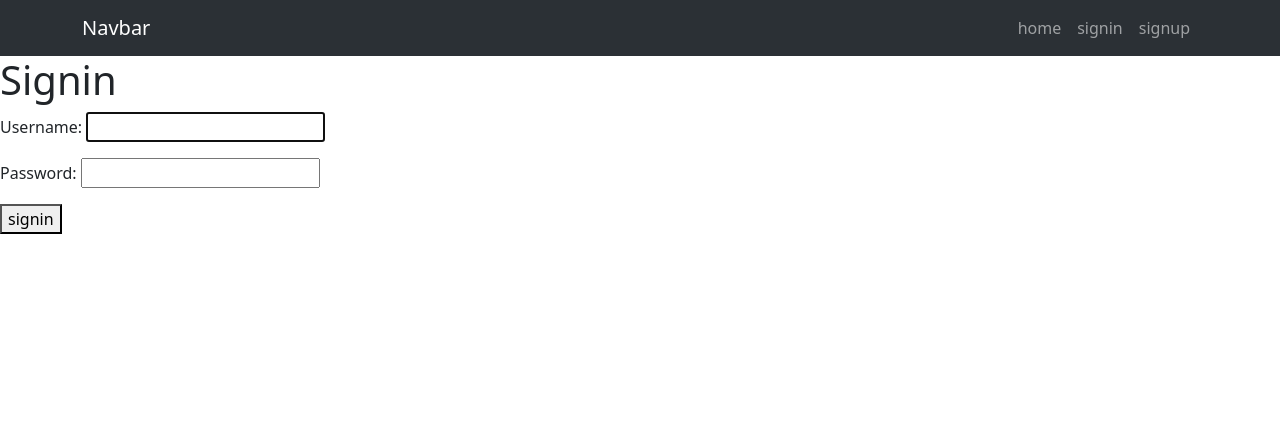
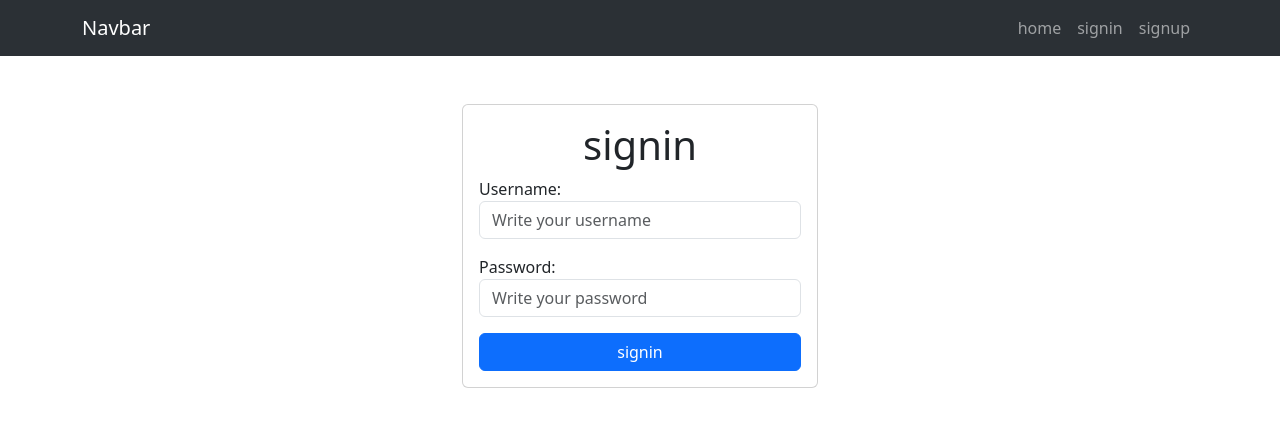
Before and after one commit to brionesjavier/django-crud-auth, a Django app: page /signin/ in a window 1280 px wide. Shown: the top 427 px of the page. Run offline with Django 5.2, Linux system fonts and the light colour scheme.

Commit message:
agregando boostrap al proyecto vistas signin

```diff
--- a/tasks/templates/signin.html
+++ b/tasks/templates/signin.html
@@ -1,19 +1,32 @@
 {% extends "layouts/base.html"%}
 
 {% block content %}
-<h1>Signin</h1>
-{{error}}
-<form action="{% url 'signin'%}" method="POST">
+
+<main class="container">
+  <div class="row">
+    <section class="col-md-4 offset-md-4 mt-5">
+      <form action="{% url 'signin'%}" method="POST" class="card card-body">
+        <h1 class="text-center">signin</h1>
+        {% if error %}
+        <div class="alert alert-danger">{{ error }}</div>
+        {% endif %}
+        {% csrf_token %}
+
+        <div class="mb-3">
+            <label for="username">Username:</label>
+            <input type="text" name="username" id="username" class="form-control" placeholder="Write your username">
+        </div>
+        <div class="mb-3">
+            <label for="password">Password:</label>
+            <input type="password" name="password" id="password" class="form-control" placeholder="Write your password">
+        </div>
 
 
- {% csrf_token %}
-    {{form.as_p}}
-
-<button>signin</button>
-
-
-
-</form>
+        <button class="btn btn-primary">signin</button>
+      </form>
+    </section>
+  </div>
+</main>
 
 
 {% endblock %}
```
Also changed, not shown: db.sqlite3.
